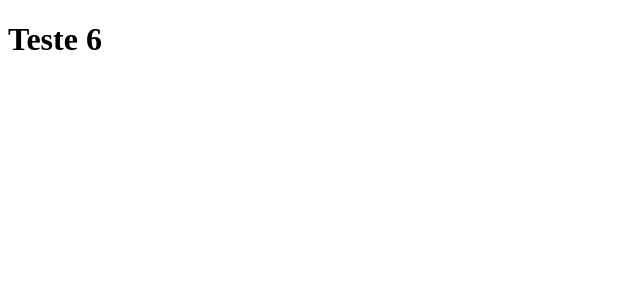
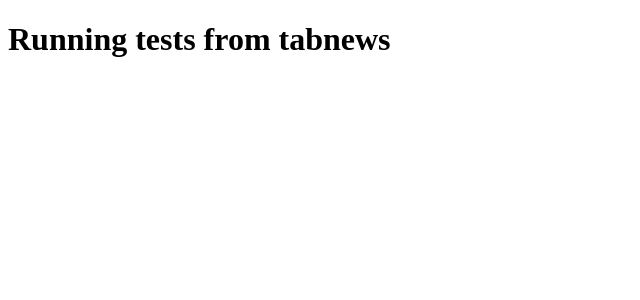
Before and after one commit to marcossugai/clone-tabnews, a Next.js app: page / in a window 1280 px wide. Shown: the top 300 px of the page, without its empty margins (0-640 px from the left). Built offline with nearby package versions, Linux system fonts and the light colour scheme.

Commit message:
arrumando o texto do h1

```diff
--- a/pages/index.js
+++ b/pages/index.js
@@ -1,5 +1,5 @@
 function Home() {
-    return <h1>Teste 6</h1>
+    return <h1>Running tests from tabnews</h1>
 }
 
 export default Home;
```
